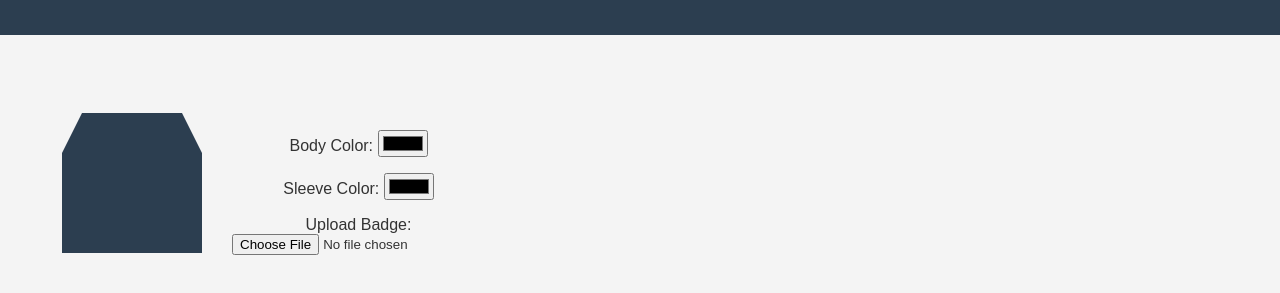
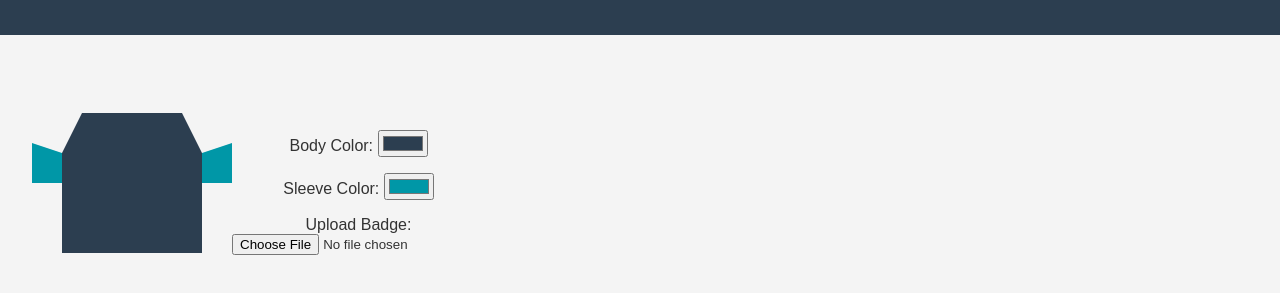
Before and after one commit to irons28/kit-creator, a plain HTML site: page index.html in a window 1280 px wide. Shown: the part 77-370 px from the top of the page. Drawn offline with Linux system fonts and the light colour scheme; files that its build step writes are made by us from their sources.

Commit message:
Update index.html

```diff
--- a/index.html
+++ b/index.html
@@ -1,36 +1,44 @@
 <!DOCTYPE html>
 <html lang="en">
 <head>
-  <meta charset="UTF-8"/>
-  <meta name="viewport" content="width=device-width, initial-scale=1.0">
+  <meta charset="UTF-8" />
+  <meta name="viewport" content="width=device-width, initial-scale=1.0" />
   <title>Kit Creator MVP</title>
-  <link rel="stylesheet" href="style/style.css"/>
+  <link rel="stylesheet" href="style/style.css" />
 </head>
 <body>
   <header>
     <h1>Kit Creator MVP</h1>
   </header>
+
   <main>
     <section id="kit-preview">
       <!-- Simple SVG shirt template -->
-      <svg id="kit-svg" viewBox="0 0 200" width="200" height="200">
+      <svg id="kit-svg" viewBox="0 0 200 200" width="200" height="200">
         <!-- Shirt body -->
-        <path id="shirt-body" d="M50,30 L150,30 L170,70 L170,170 L30,170 L30,70 Z" fill="#2c3e50">
+        <path id="shirt-body" d="M50,30 L150,30 L170,70 L170,170 L30,170 L30,70 Z" fill="#2c3e50" />
         <!-- Sleeves -->
-        <path id="shirt-sleeves" d="M30,70 L0,60 L0,100 L30,100 Z M170,70 L200,60 L22,100 L170,100 Z fill="#0097a7">
+        <path id="shirt-sleeves" d="M30,70 L0,60 L0,100 L30,100 Z M170,70 L200,60 L200,100 L170,100 Z" fill="#0097a7" />
       </svg>
     </section>
+
     <section id="controls">
-      <label>Body Color: <input type="color" id="body-color" value="2c3e50"></label>
-      <label>Sleeve Color: <input type="color" id="sleeve-color" value="0097a7"></label>
+      <label>Body Color:
+        <input type="color" id="body-color" value="#2c3e50" />
+      </label>
+
+      <label>Sleeve Color:
+        <input type="color" id="sleeve-color" value="#0097a7" />
+      </label>
 
       <div class="upload-section">
         <label for="badge-upload">Upload Badge:</label>
-        <input type="file" id="badge-upload" accept="image/*">
+        <input type="file" id="badge-upload" accept="image/*" />
         <div id="badge-preview"></div>
       </div>
     </section>
   </main>
+
   <script src="scripts.js"></script>
 </body>
 </html>
```
